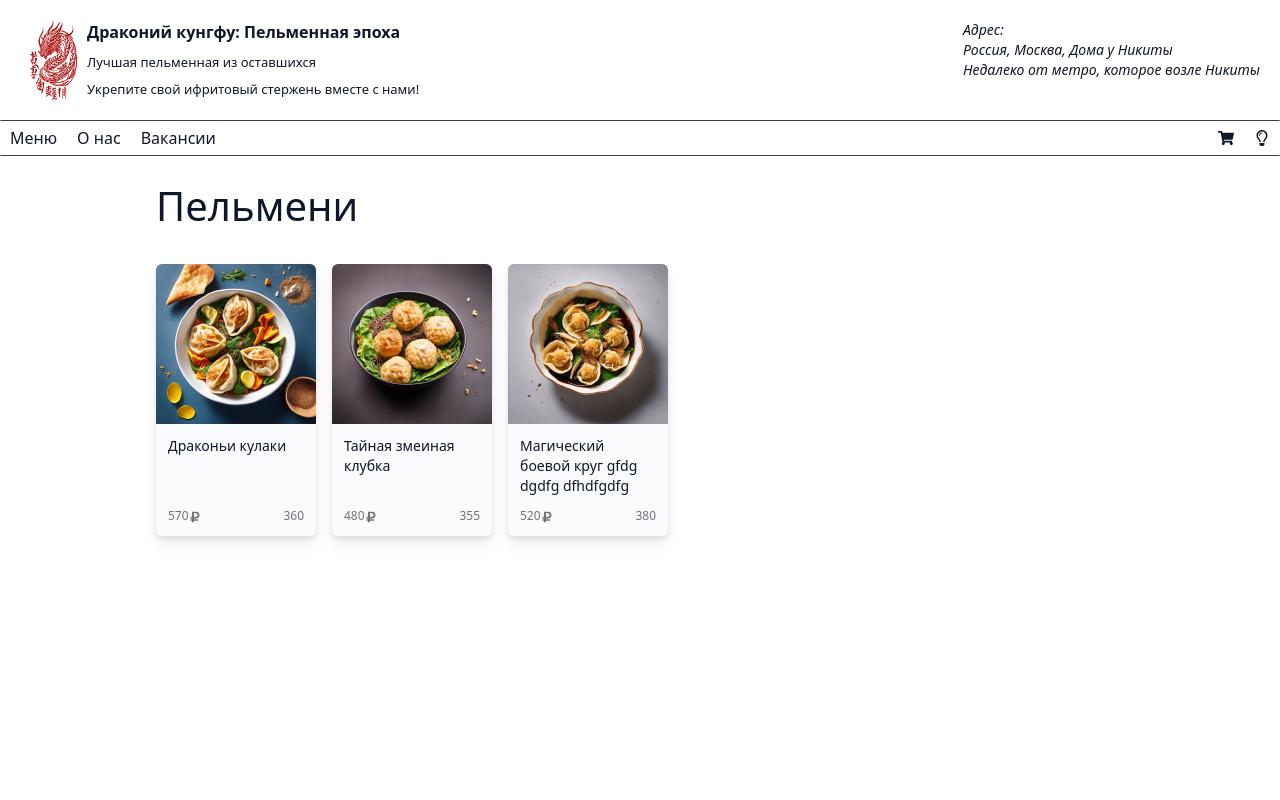
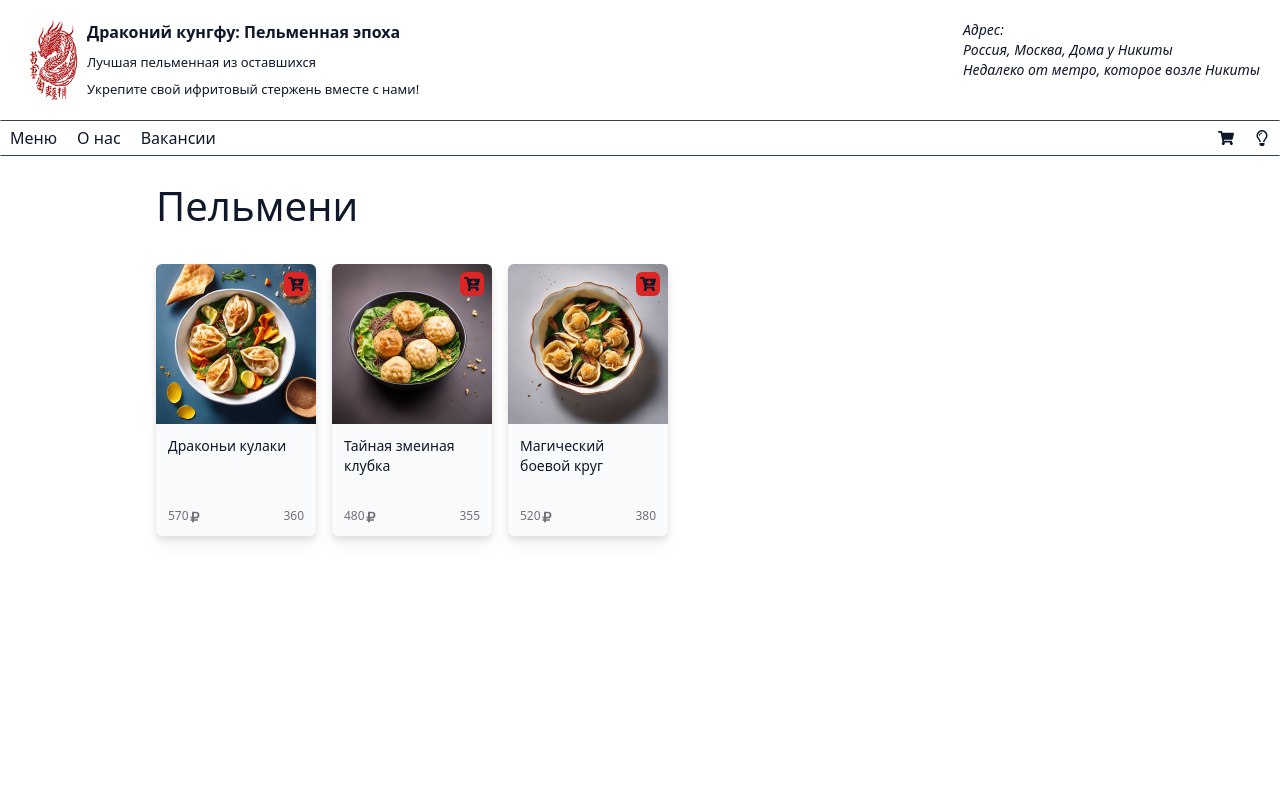
Before and after one commit to AlexandrShapkin/shop, a React (Create React App) app: page / in a window 1280 px wide. Shown: the top 800 px of the page. Built offline with nearby package versions, Linux system fonts and the light colour scheme.

Commit message:
Added add to cart functionality

```diff
--- a/src/App.js
+++ b/src/App.js
@@ -11,6 +11,8 @@ import dumplings3 from "./dumplings3.jpeg";
 import ProductPage from "./pages/ProductPage";
 import CartPage from "./pages/CartPage";
 import { useState } from "react";
+
+const NOT_FOUND = -1;
 
 const products = [
   {
@@ -57,7 +59,7 @@ const products = [
     id: 3,
     photo: dumplings3,
     data: {
-      title: "Магический боевой круг gfdg dgdfg dfhdfgdfg ",
+      title: "Магический боевой круг",
       price: 520,
       weight: 380,
       spiciness: 5000,
@@ -75,12 +77,51 @@ const products = [
   },
 ];
 
+function makeCartObject(product, quantity = 1) {
+  let obj = new Object();
+  obj.id = product.id;
+  obj.photo = product.photo;
+  obj.title = product.data.title;
+  obj.price = product.data.price;
+  obj.quantity = quantity;
+
+  return obj;
+}
 
 function App() {
-  const [cartList, setCartList] = useState([...products]);
+  const [cartList, setCartList] = useState([]);
+
+  function indexInCart(product) {
+    for (let i = 0; i < cartList.length; i++) {
+      if (product.id === cartList[i].id) return i;
+    }
+    return NOT_FOUND;
+  }
+
+  function addToCart(product, quantity = 1) {
+    const index = indexInCart(product);
+    let newCartList = cartList.slice();
+
+    if (index !== NOT_FOUND) {
+      newCartList[index].quantity += quantity;
+    } else {
+      const cartObject = makeCartObject(product, quantity);
+      newCartList.push(cartObject);
+    }
+
+    setCartList(newCartList);
+  }
+
+  function updateCartList(product) {
+    const index = indexInCart(product);
+    if (index === NOT_FOUND) return;
+    let newCartList = cartList.slice();
+    newCartList[index] = product;
+    setCartList(newCartList);
+  }
 
   function deleteFromCartList(item) {
-    const newList = cartList.filter(el => el !== item);
+    const newList = cartList.filter((el) => el.id !== item.id);
     setCartList(newList);
   }
 
@@ -91,15 +132,31 @@ function App() {
           <Route path="about" element={<AboutPage />} />
           <Route
             path="products"
-            element={<ProductsListPage products={products} />}
+            element={
+              <ProductsListPage products={products} addToCart={addToCart} />
+            }
           />
           <Route path="vacancies" element={<VacanciesPage />} />
-          <Route path="cart" element={<CartPage cartList={cartList} removeFromCart={deleteFromCartList}/>} />
-          <Route path="*" element={<ProductsListPage products={products} />} />
+          <Route
+            path="cart"
+            element={
+              <CartPage
+                cartList={cartList}
+                removeFromCart={deleteFromCartList}
+                updateCartList={updateCartList}
+              />
+            }
+          />
+          <Route
+            path="*"
+            element={
+              <ProductsListPage products={products} addToCart={addToCart} />
+            }
+          />
           {products.map((product) => (
             <Route
               path={"products/" + product.id}
-              element={<ProductPage product={product} />}
+              element={<ProductPage product={product} addToCart={addToCart} />}
               key={product.id}
             />
           ))}
--- a/src/components/UI/CartItem/CartItem.jsx
+++ b/src/components/UI/CartItem/CartItem.jsx
@@ -2,26 +2,28 @@ import { useEffect, useState } from "react";
 import { FaRubleSign, FaTrashAlt } from "react-icons/fa";
 import { Link } from "react-router-dom";
 
-function CartItem({ product, className, removeCurrent }) {
-  const [quantity, setQuantity] = useState(1);
-  const [price, setPrice] = useState(quantity * product.data.price);
+function CartItem({ product, className, removeCurrent, updateProduct }) {
+  const [price, setPrice] = useState(product.quantity * product.price);
 
   useEffect(() => {
-    setPrice(quantity * product.data.price);
-  }, [quantity]);
+    setPrice(product.quantity * product.price);
+  }, [product]);
 
   function increment() {
-    setQuantity(quantity + 1);
+    updateProduct({ ...product, quantity: product.quantity + 1 });
   }
 
   function decrement() {
-    if (quantity - 1 < 1) removeCurrent(product);
-    setQuantity(quantity - 1);
+    if (parseInt(product.quantity) - 1 < 1) {
+      removeCurrent(product);
+      return;
+    }
+    updateProduct({ ...product, quantity: product.quantity - 1 });
   }
 
   function changeHandler(value) {
     if (value === "") {
-      setQuantity(value);
+      updateProduct({ ...product, quantity: "" });
       return;
     }
     const newValue = parseInt(value);
@@ -29,8 +31,9 @@ function CartItem({ product, className, removeCurrent }) {
     if (newValue > 1000) return;
     if (newValue <= 0) {
       removeCurrent(product);
+      return;
     }
-    setQuantity(parseInt(value));
+    updateProduct({ ...product, quantity: value });
   }
   return (
     <li
@@ -41,11 +44,11 @@ function CartItem({ product, className, removeCurrent }) {
         "overflow-hidden rounded-md drop-shadow-lg",
       ].join(" ")}
     >
-      <Link className="h-full w-32 min-w-max" to={"/products/" + product?.id}>
-        <img className="h-full w-full rounded-md" src={product?.photo} alt="" />
+      <Link className="h-full w-32 min-w-max" to={"/products/" + product.id}>
+        <img className="h-full w-full rounded-md" src={product.photo} alt="" />
       </Link>
       <div className="flex flex-col w-full justify-center mx-4">
-        <h2 className="text-sm font-bold">{product.data.title}</h2>
+        <h2 className="text-sm font-bold">{product.title}</h2>
         <div className="flex justify-between">
           <div>
             <div className="flex w-28 justify-between mt-2">
@@ -59,7 +62,7 @@ function CartItem({ product, className, removeCurrent }) {
                 className="h-8 w-8 text-center bg-zinc-200 dark:bg-slate-400 rounded-md"
                 type="text"
                 onChange={(e) => changeHandler(e.target.value)}
-                value={quantity}
+                value={product.quantity}
               />
               <button
                 className="h-8 w-8 text-center bg-zinc-300 dark:bg-slate-600 rounded-md"
@@ -69,7 +72,14 @@ function CartItem({ product, className, removeCurrent }) {
               </button>
             </div>
             <div className="mt-2">
-              {price > 0 ?<> Итог: {price} <FaRubleSign className="inline" /> </> : <>-</>}
+              {price > 0 ? (
+                <>
+                  {" "}
+                  Итог: {price} <FaRubleSign className="inline" />{" "}
+                </>
+              ) : (
+                <>-</>
+              )}
             </div>
           </div>
           <div className="flex flex-col justify-center h-full">
--- a/src/components/UI/ProductCard/ProductCard.jsx
+++ b/src/components/UI/ProductCard/ProductCard.jsx
@@ -1,7 +1,7 @@
-import { FaRubleSign } from "react-icons/fa";
+import { FaCartPlus, FaRubleSign } from "react-icons/fa";
 import { Link } from "react-router-dom";
 
-function ProductCard({ product, className }) {
+function ProductCard({ product, className, addToCart }) {
   return (
     <div
       className={[
@@ -10,6 +10,12 @@ function ProductCard({ product, className }) {
       ].join(" ")}
     >
       <figure className="">
+        <button
+          className="absolute rounded-md bg-red-600 w-8 h-8 sm:w-6 sm:h-6 right-4 top-4 sm:right-2 sm:top-2"
+          onClick={() => addToCart(product)}
+        >
+          <FaCartPlus className="m-auto" />
+        </button>
         <Link to={"/products/" + product?.id}>
           <img
             src={product?.photo}
--- a/src/components/UI/ProductsContent/ProductsContent.jsx
+++ b/src/components/UI/ProductsContent/ProductsContent.jsx
@@ -1,7 +1,7 @@
 import styled from "styled-components";
 import ProductCard from "../ProductCard/ProductCard";
 
-function ProductsContent({ title, products }) {
+function ProductsContent({ title, products, addToCart }) {
   const Wrapper = styled.div``;
   const Title = styled.h2`
     font-weight: 50;
@@ -19,6 +19,7 @@ function ProductsContent({ title, products }) {
             className="mx-2 mb-2"
             product={product}
             key={product?.id}
+            addToCart={addToCart}
           />
         ))}
       </div>
--- a/src/pages/ProductPage.jsx
+++ b/src/pages/ProductPage.jsx
@@ -1,7 +1,8 @@
-import { FaRubleSign } from "react-icons/fa";
+import { FaCartPlus, FaRubleSign } from "react-icons/fa";
+import { useEffect, useState } from "react";
 import { TbPepperOff, TbPepper } from "react-icons/tb";
 
-function ProductPage({ product }) {
+function ProductPage({ product, addToCart }) {
   function getSpicinessIcon(spiciness) {
     if (spiciness < 500) {
       return (
@@ -12,44 +13,82 @@ function ProductPage({ product }) {
     } else if (spiciness <= 1000) {
       return (
         <div>
-          <TbPepper className="inline"/>
+          <TbPepper className="inline" />
         </div>
       );
     } else if (spiciness <= 10000) {
       return (
-        <div >
-          <TbPepper className="inline"/>
-          <TbPepper className="inline"/>
+        <div>
+          <TbPepper className="inline" />
+          <TbPepper className="inline" />
         </div>
       );
     } else if (spiciness <= 50000) {
       return (
-        <div >
-          <TbPepper className="inline"/>
-          <TbPepper className="inline"/>
-          <TbPepper className="inline"/>
+        <div>
+          <TbPepper className="inline" />
+          <TbPepper className="inline" />
+          <TbPepper className="inline" />
         </div>
       );
     } else if (spiciness <= 1000000) {
       return (
-        <div >
-          <TbPepper className="inline"/>
-          <TbPepper className="inline"/>
-          <TbPepper className="inline"/>
-          <TbPepper className="inline"/>
+        <div>
+          <TbPepper className="inline" />
+          <TbPepper className="inline" />
+          <TbPepper className="inline" />
+          <TbPepper className="inline" />
         </div>
       );
     } else {
       return (
-        <div >
-          <TbPepper className="inline"/>
-          <TbPepper className="inline"/>
-          <TbPepper className="inline"/>
-          <TbPepper className="inline"/>
-          <TbPepper className="inline"/>
+        <div>
+          <TbPepper className="inline" />
+          <TbPepper className="inline" />
+          <TbPepper className="inline" />
+          <TbPepper className="inline" />
+          <TbPepper className="inline" />
         </div>
       );
     }
+  }
+
+  const [quantity, setQuantity] = useState(1);
+
+  function increment() {
+    if (quantity === "") {
+      setQuantity(1);
+      return;
+    }
+    setQuantity(quantity + 1);
+  }
+
+  function decrement() {
+    if (parseInt(quantity) - 1 < 1 || quantity === "") {
+      return;
+    }
+    setQuantity(quantity - 1);
+  }
+
+  function changeHandler(value) {
+    if (value === "") {
+      setQuantity("");
+      return;
+    }
+    const newValue = parseInt(value);
+    if (Number.isNaN(newValue)) return;
+    if (newValue > 1000) return;
+    if (newValue <= 0) {
+      return;
+    }
+    setQuantity(newValue);
+  }
+
+  function addButtonHandler() {
+    if (quantity === "") {
+      return;
+    }
+    addToCart(product, quantity);
   }
 
   return (
@@ -73,7 +112,9 @@ function ProductPage({ product }) {
           </div>
           <div className="flex justify-between">
             <p>Острота:</p>
-            <div className="whitespace-nowrap">{getSpicinessIcon(product?.data.spiciness)}</div>
+            <div className="whitespace-nowrap">
+              {getSpicinessIcon(product?.data.spiciness)}
+            </div>
           </div>
           <div className="flex justify-between">
             <p>Энергия Ци:</p>
@@ -90,7 +131,39 @@ function ProductPage({ product }) {
           </div>
           <div className="flex justify-between">
             <p>Углеводы:</p>
-            <p className="whitespace-nowrap">{product?.data.energy.carbohydrate}</p>
+            <p className="whitespace-nowrap">
+              {product?.data.energy.carbohydrate}
+            </p>
+          </div>
+          <div className="flex justify-between mt-0 sm:my-5 w-full sm:w-80">
+            <div className="flex w-28 justify-between mt-2">
+              <button
+                className="h-8 w-8 text-center bg-zinc-300 dark:bg-slate-700 rounded-md"
+                onClick={() => decrement()}
+              >
+                -
+              </button>
+              <input
+                className="h-8 w-8 text-center bg-zinc-200 dark:bg-slate-400 rounded-md"
+                type="text"
+                onChange={(e) => changeHandler(e.target.value)}
+                value={quantity}
+              />
+              <button
+                className="h-8 w-8 text-center bg-zinc-300 dark:bg-slate-700 rounded-md"
+                onClick={() => increment()}
+              >
+                +
+              </button>
+            </div>
+            <div className="flex justify-between mt-2">
+              <button
+                className="h-8 px-2 text-center bg-zinc-300 dark:bg-slate-700 rounded-md"
+                onClick={() => addButtonHandler()}
+              >
+                Добавить <FaCartPlus className="inline" />
+              </button>
+            </div>
           </div>
         </div>
       </div>
--- a/src/pages/ProductsListPage.jsx
+++ b/src/pages/ProductsListPage.jsx
@@ -1,10 +1,10 @@
 import ProductsContent from "../components/UI/ProductsContent/ProductsContent";
 
-function ProductsPage({products}) {
+function ProductsPage({products, addToCart}) {
   return (
     <div className="App">
       <main className="flex flex-col justify-between ">
-        <ProductsContent title={"Пельмени"} products={products} />
+        <ProductsContent title={"Пельмени"} products={products} addToCart={addToCart} />
       </main>
     </div>
   );
```
Also changed, not shown: src/pages/CartPage.jsx (+8 -2 lines).
